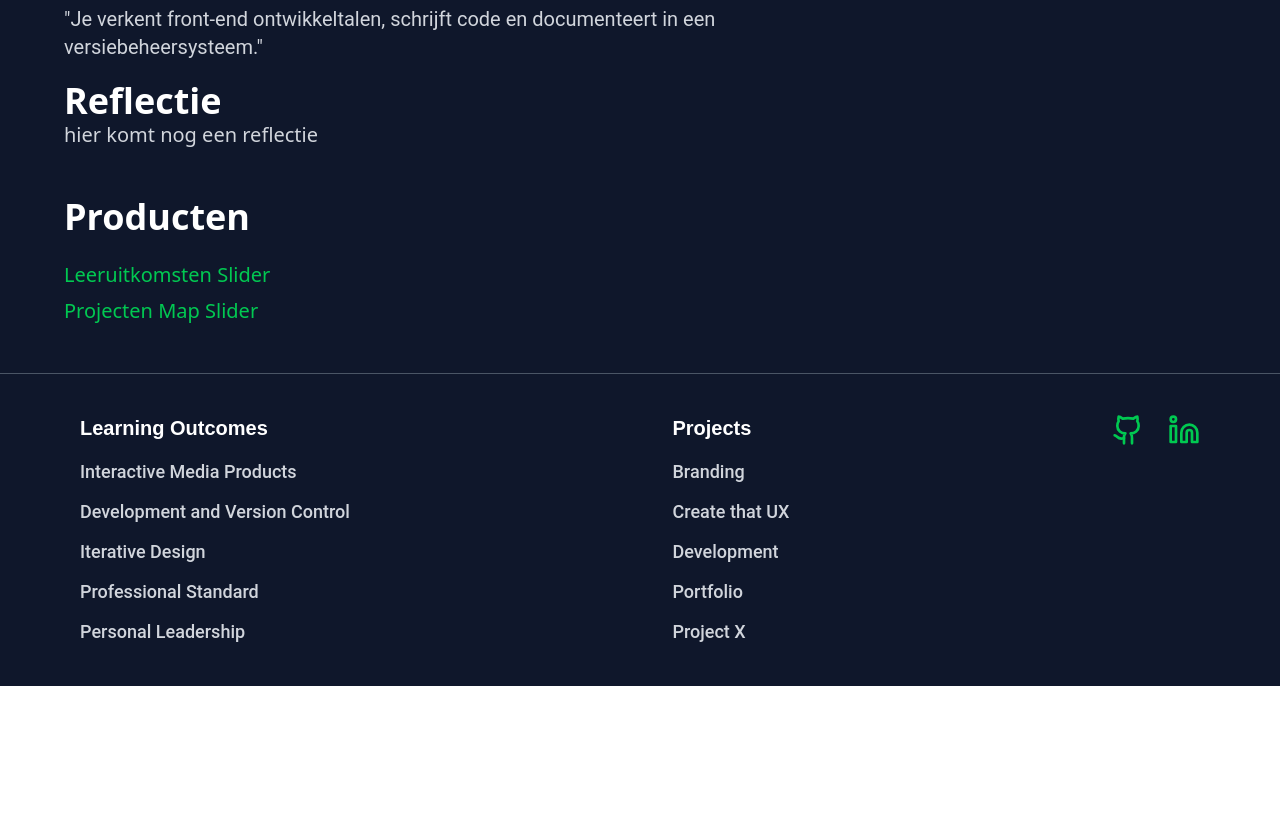
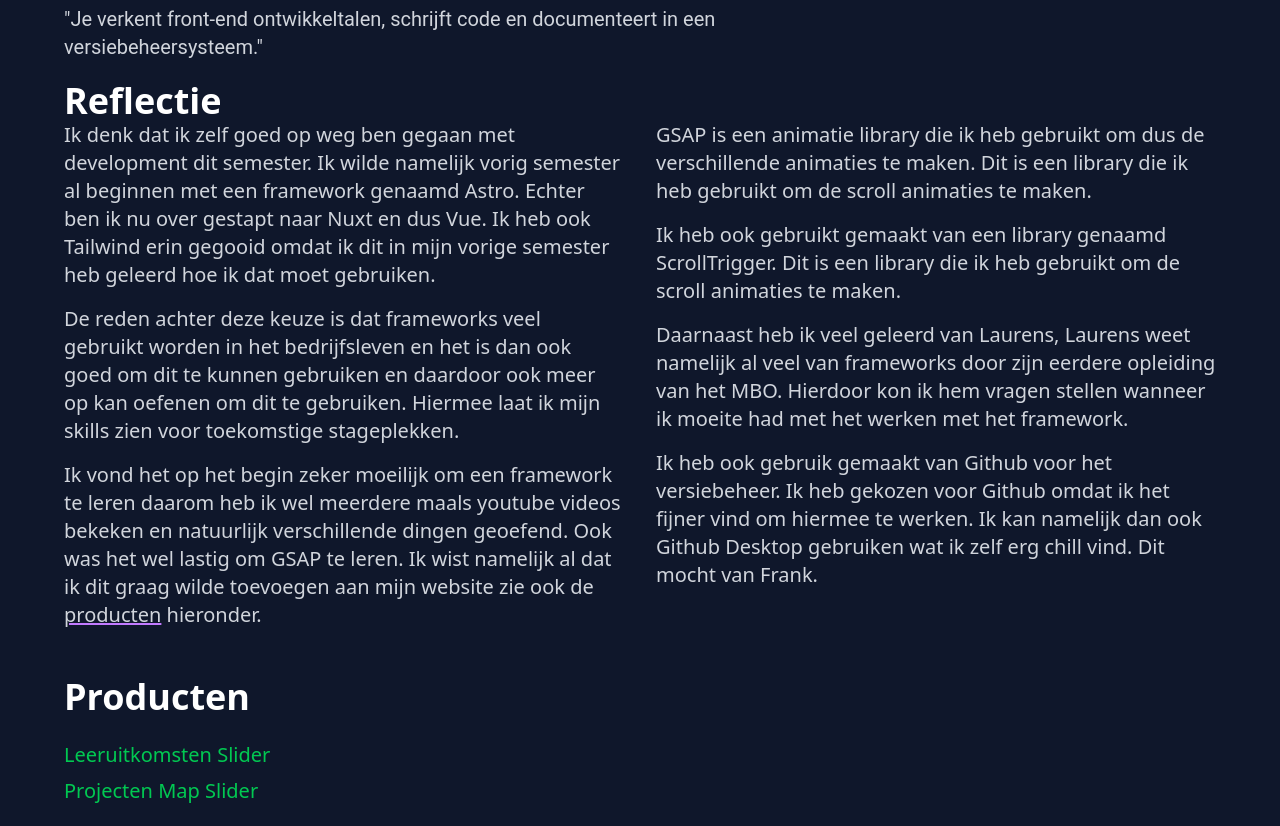
Before and after one commit to LuukyPuuky/Portfolio2.1, a Nuxt app: page /lo2 in a window 1280 px wide. Shown: the part 405-1231 px from the top of the page. Before the commit the page ends 1091 px from the top, so only its background shows below. Built offline with nearby package versions, Linux system fonts and the light colour scheme.

Commit message:
updated lo2 reflectie and added some products in

```diff
--- a/pages/lo1.vue
+++ b/pages/lo1.vue
@@ -30,8 +30,9 @@ const products = [
               hebt getest met gebruikers en stakeholders."
             </p>
             <h2 class="text-4xl font-bold">Reflectie</h2>
-            <div class="space-y-4 max-w-2xl">
-              <p class="text-gray-300 text-xl">hier komt nog een reflectie</p>
+            <div class="grid grid-cols-1 md:grid-cols-2 gap-8 max-w-6xl">
+              <div class="space-y-4"></div>
+              <div class="space-y-4"></div>
             </div>
           </div>
 
--- a/pages/lo2.vue
+++ b/pages/lo2.vue
@@ -20,8 +20,56 @@ const products = [
               documenteert in een versiebeheersysteem."
             </p>
             <h2 class="text-4xl font-bold">Reflectie</h2>
-            <div class="space-y-4 max-w-2xl">
-              <p class="text-gray-300 text-xl">hier komt nog een reflectie</p>
+            <div class="grid grid-cols-1 md:grid-cols-2 gap-8 max-w-6xl">
+              <div class="space-y-4">
+                <p class="text-gray-300 text-xl">
+                  Ik denk dat ik zelf goed op weg ben gegaan met development dit
+                  semester. Ik wilde namelijk vorig semester al beginnen met een
+                  framework genaamd Astro. Echter ben ik nu over gestapt naar
+                  Nuxt en dus Vue. Ik heb ook Tailwind erin gegooid omdat ik dit
+                  in mijn vorige semester heb geleerd hoe ik dat moet gebruiken.
+                </p>
+                <p class="text-gray-300 text-xl">
+                  De reden achter deze keuze is dat frameworks veel gebruikt
+                  worden in het bedrijfsleven en het is dan ook goed om dit te
+                  kunnen gebruiken en daardoor ook meer op kan oefenen om dit te
+                  gebruiken. Hiermee laat ik mijn skills zien voor toekomstige
+                  stageplekken.
+                </p>
+                <p class="text-gray-300 text-xl">
+                  Ik vond het op het begin zeker moeilijk om een framework te
+                  leren daarom heb ik wel meerdere maals youtube videos bekeken
+                  en natuurlijk verschillende dingen geoefend. Ook was het wel
+                  lastig om GSAP te leren. Ik wist namelijk al dat ik dit graag
+                  wilde toevoegen aan mijn website zie ook de
+                  <span class="underline decoration-purple-400">producten</span>
+                  hieronder.
+                </p>
+              </div>
+              <div class="space-y-4">
+                <p class="text-gray-300 text-xl">
+                  GSAP is een animatie library die ik heb gebruikt om dus de
+                  verschillende animaties te maken. Dit is een library die ik
+                  heb gebruikt om de scroll animaties te maken.
+                </p>
+                <p class="text-gray-300 text-xl">
+                  Ik heb ook gebruikt gemaakt van een library genaamd
+                  ScrollTrigger. Dit is een library die ik heb gebruikt om de
+                  scroll animaties te maken.
+                </p>
+                <p class="text-gray-300 text-xl">
+                  Daarnaast heb ik veel geleerd van Laurens, Laurens weet
+                  namelijk al veel van frameworks door zijn eerdere opleiding
+                  van het MBO. Hierdoor kon ik hem vragen stellen wanneer ik
+                  moeite had met het werken met het framework.
+                </p>
+                <p class="text-gray-300 text-xl">
+                  Ik heb ook gebruik gemaakt van Github voor het versiebeheer.
+                  Ik heb gekozen voor Github omdat ik het fijner vind om hiermee
+                  te werken. Ik kan namelijk dan ook Github Desktop gebruiken
+                  wat ik zelf erg chill vind. Dit mocht van Frank.
+                </p>
+              </div>
             </div>
           </div>
 
```
